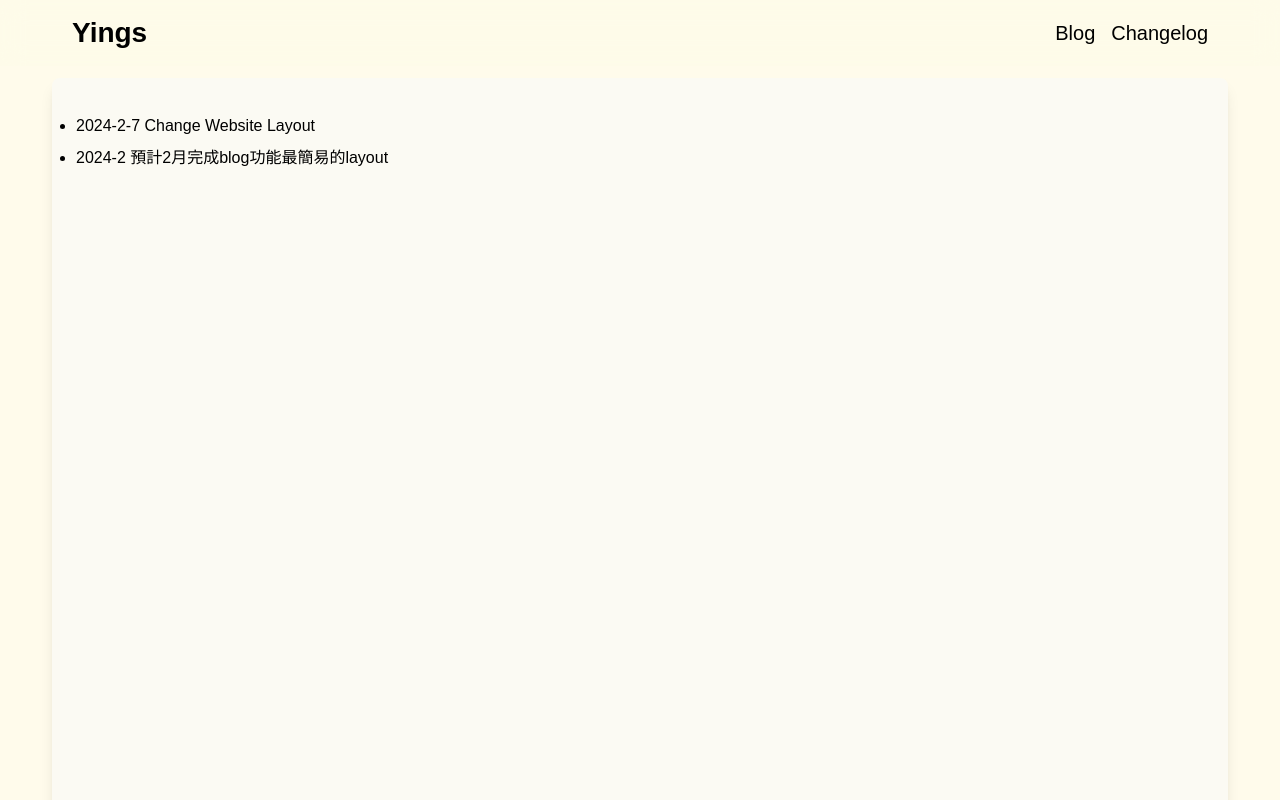
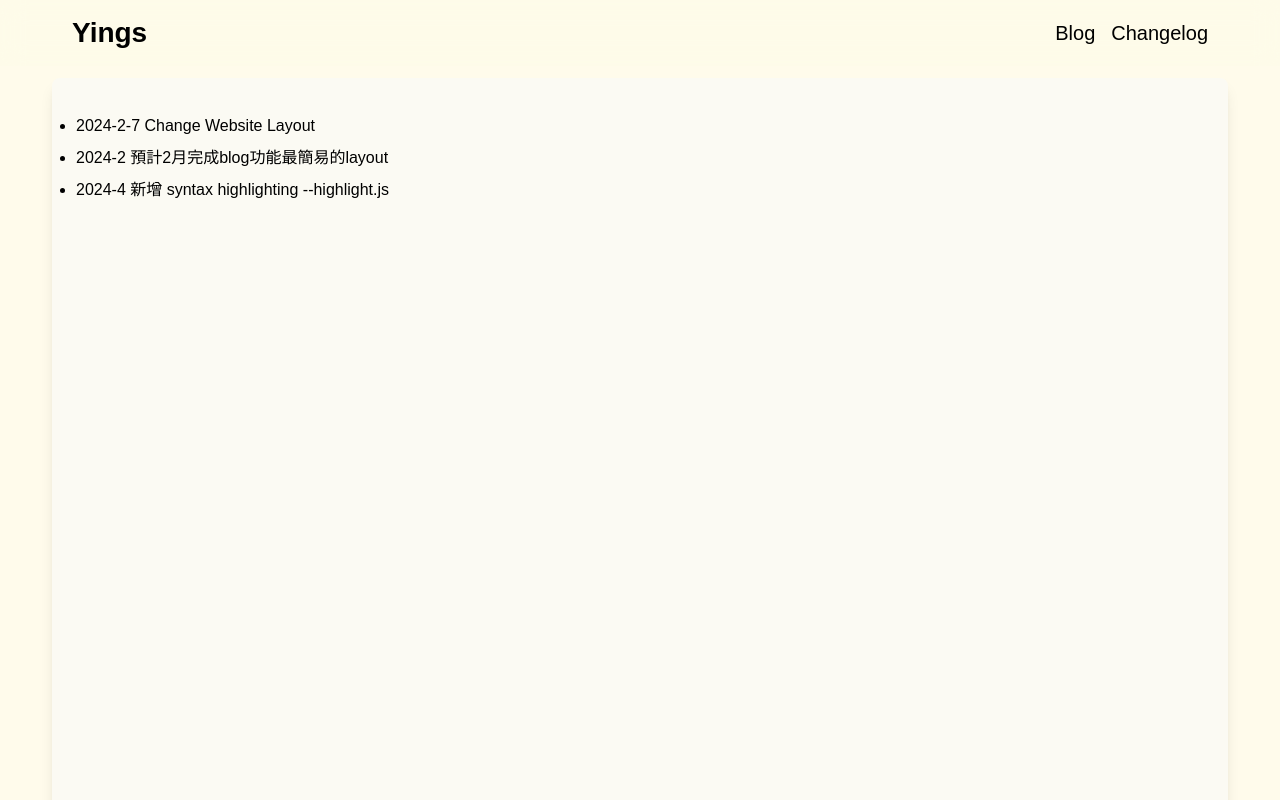
Before and after one commit to ismeleft/WenYingPortfolio, a Next.js app: page /changelog in a window 1280 px wide. Shown: the top 800 px of the page. Built offline with nearby package versions, Linux system fonts and the light colour scheme.

Commit message:
feat: add syntax highlighting

```diff
--- a/app/changelog/page.js
+++ b/app/changelog/page.js
@@ -9,6 +9,7 @@ const changelog = () => {
         <ul className="list-disc mt-3 flex flex-col gap-2">
           <li>2024-2-7 Change Website Layout</li>
           <li>2024-2 預計2月完成blog功能最簡易的layout</li>
+          <li>2024-4 新增 syntax highlighting --highlight.js</li>
         </ul>
       </div>
     </div>
```
